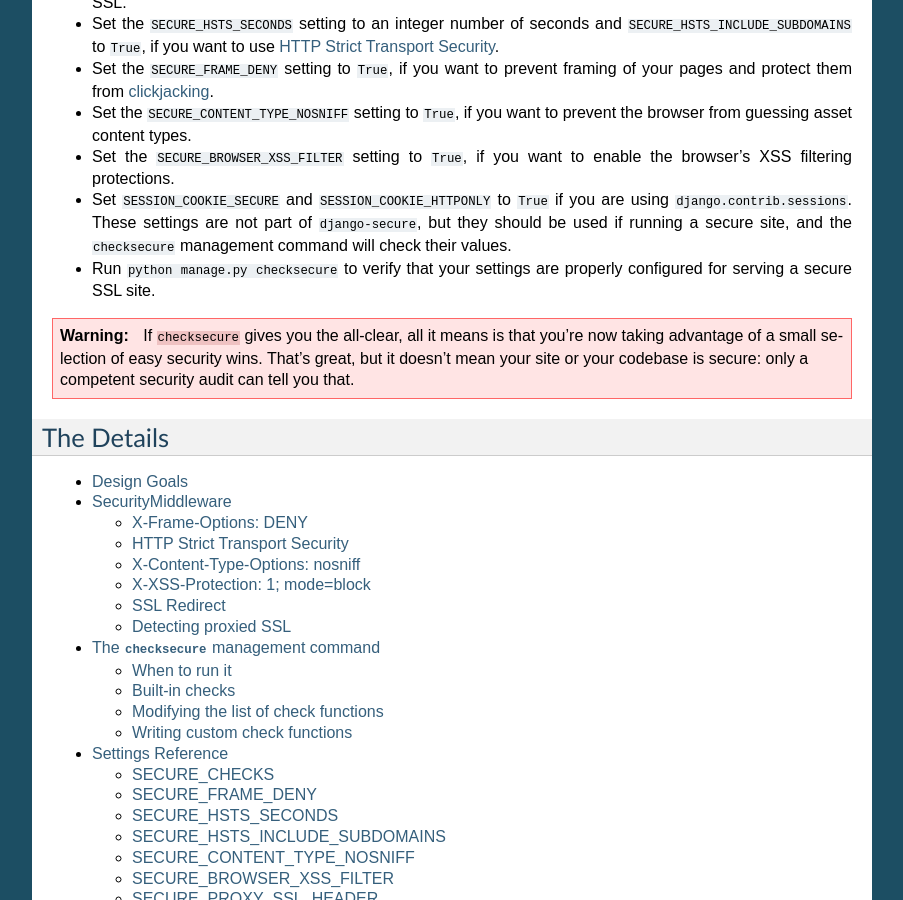
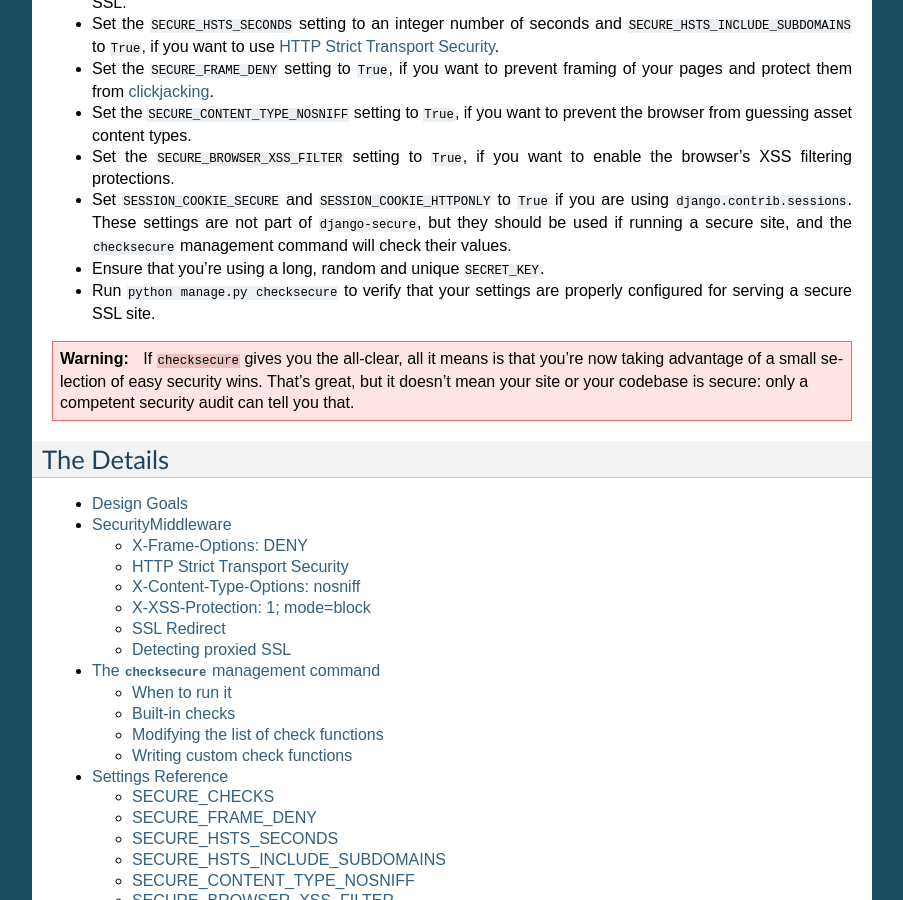
Before and after one commit to carljm/django-secure, a Sphinx documentation site: the page built from doc/index.rst, in a window 1280 px wide and 900 px high, scrolled down 722 px. Shown: the whole window, without its empty margins (198-1101 px from the left). Built offline with Sphinx 7.4.7, drawn with Linux system fonts in a browser that asks for light colours.

Commit message:
Documentation for `check_secret_key`

```diff
--- a/README.rst
+++ b/README.rst
@@ -66,6 +66,8 @@
   ``django-secure``, but they should be used if running a secure site, and the
   ``checksecure`` management command will check their values.
 
+* Ensure that you're using a long, random and unique ``SECRET_KEY``.
+
 * Run ``python manage.py checksecure`` to verify that your settings are
   properly configured for serving a secure SSL site.
 
--- a/doc/checksecure.rst
+++ b/doc/checksecure.rst
@@ -62,6 +62,10 @@
 .. py:function:: check_ssl_redirect
 
    Warns if :ref:`SECURE_SSL_REDIRECT` is not ``True``.
+
+.. py:function:: check_secret_key
+
+   Warns if :ref:`SECRET_KEY` is empty, missing, or has a very low number of different characters.
 
 .. py:currentmodule:: djangosecure.check.sessions
 
```
